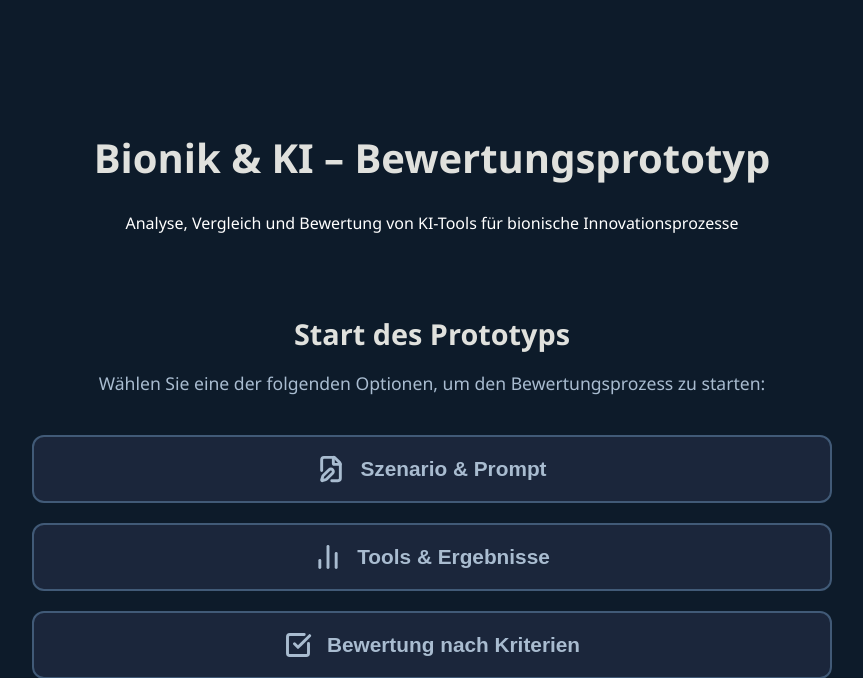
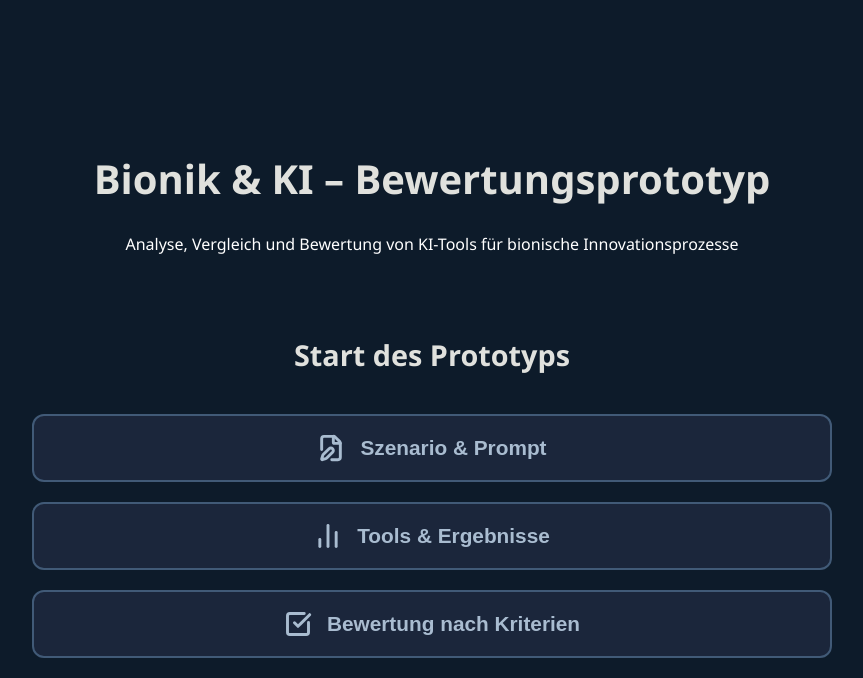
Before and after one commit to jr06227/Bewertungstool-Prototyp-Bachelorarbeit-Projekt-von-Jenny-Hubert, a Flask app: page / in a window 1280 px wide. Shown: the top 678 px of the page, without its empty margins (208-1071 px from the left). Run offline with Flask 2, Linux system fonts and the light colour scheme.

Commit message:
Startseite Textabschnitt entfernt

```diff
--- a/templates/index.html
+++ b/templates/index.html
@@ -117,7 +117,6 @@
     <main>
         <section class="intro">
             <h2>Start des Prototyps</h2>
-            <p>Wählen Sie eine der folgenden Optionen, um den Bewertungsprozess zu starten:</p>
         </section>
 
         <div class="button-container">
```
